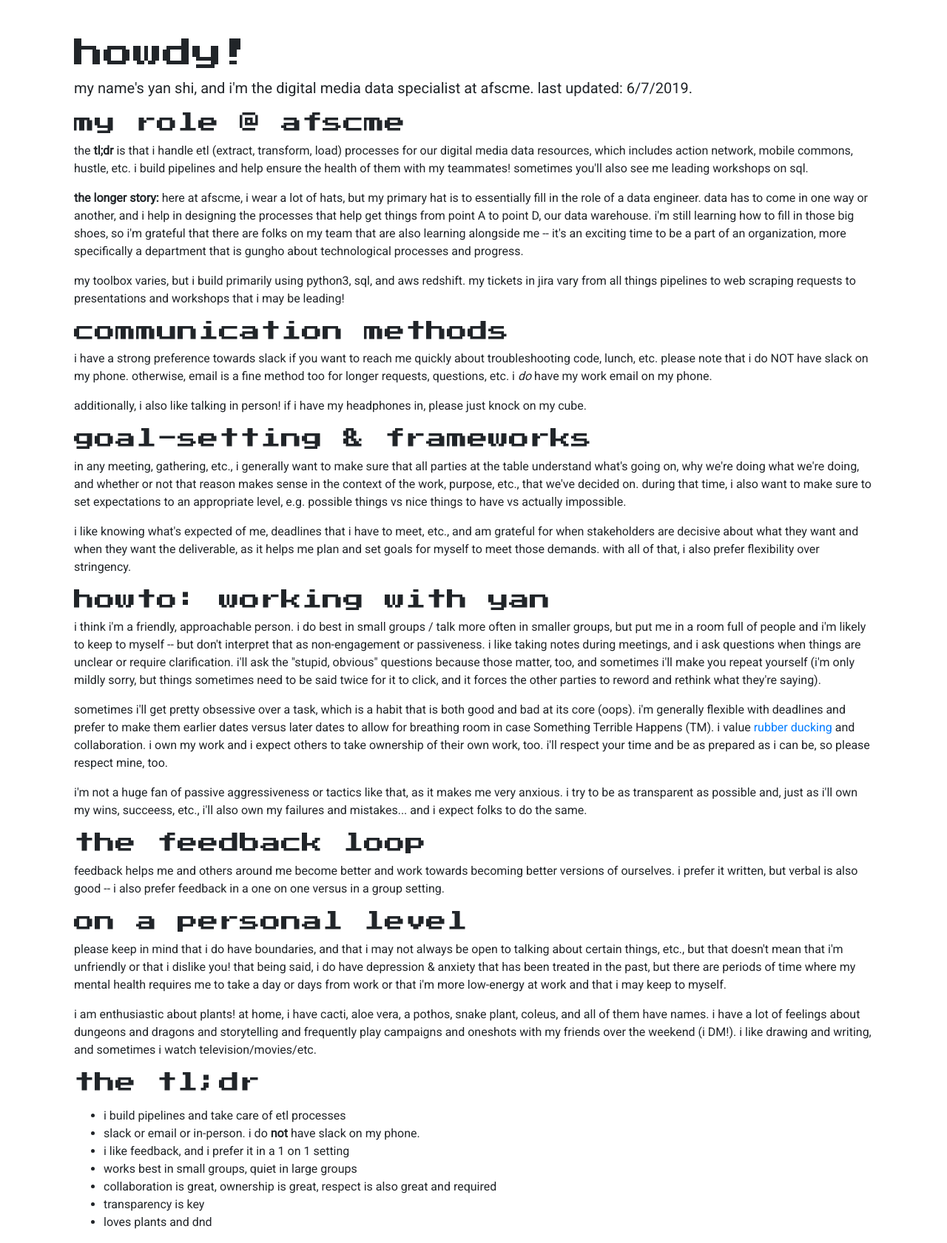
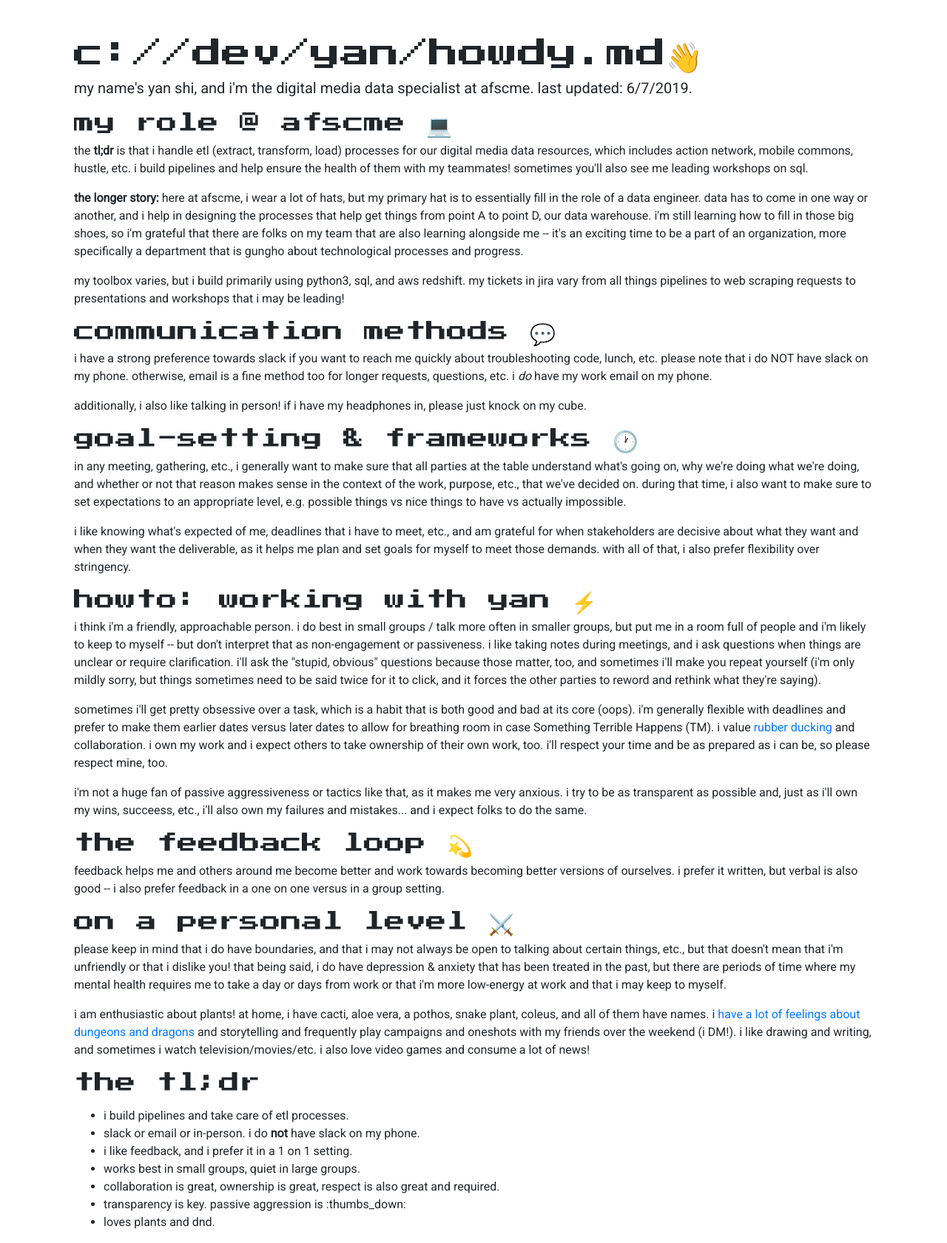
Before and after one commit to oneyanshi/oneyanshi-readme, a plain HTML site: page index.html in a window 1280 px wide. Shown: the whole page at 74% size. Drawn offline with nearby package versions, Linux system fonts and the light colour scheme.

Commit message:
Add links and emojis for flavor

```diff
--- a/index.html
+++ b/index.html
@@ -17,15 +17,18 @@
     </head>
 
     <body>
+        <script src="https://code.jquery.com/jquery-3.2.1.slim.min.js" integrity="sha384-KJ3o2DKtIkvYIK3UENzmM7KCkRr/rE9/Qpg6aAZGJwFDMVNA/GpGFF93hXpG5KkN" crossorigin="anonymous"></script>
+        <script src="https://cdnjs.cloudflare.com/ajax/libs/popper.js/1.12.9/umd/popper.min.js" integrity="sha384-ApNbgh9B+Y1QKtv3Rn7W3mgPxhU9K/ScQsAP7hUibX39j7fakFPskvXusvfa0b4Q" crossorigin="anonymous"></script>
+        <script src="https://maxcdn.bootstrapcdn.com/bootstrap/4.0.0/js/bootstrap.min.js" integrity="sha384-JZR6Spejh4U02d8jOt6vLEHfe/JQGiRRSQQxSfFWpi1MquVdAyjUar5+76PVCmYl" crossorigin="anonymous"></script>
         <div class="container">
 
             <div class="container">
-                <h1 class="mt-5 headers">howdy!</h1>
+                <h1 class="mt-5 headers">c://dev/yan/howdy.md👋</h1>
                     <p class="lead text">my name's yan shi, and i'm the digital media data specialist at afscme. last updated: 6/7/2019.</p>
             </div>
 
             <div class="container text">
-                <h3 class="headers">my role @ afscme</h3>
+                <h3 class="headers">my role @ afscme 💻</h3>
                 <p >the <strong>tl;dr</strong> is that i handle etl (extract, transform, load) processes for our digital media data resources, which includes action network, mobile commons,
                 hustle, etc. i build pipelines and help ensure the health of them with my teammates! sometimes you'll also see me leading workshops on sql.</p>
 
@@ -39,7 +42,7 @@
             </div>
 
             <div class="container text">
-                <h3 class="headers">communication methods</h3>
+                <h3 class="headers">communication methods 💬</h3>
                 <p>i have a strong preference towards slack if you want to reach me quickly about troubleshooting code, lunch, etc. please note that i do NOT have slack on my phone.
                 otherwise, email is a fine method too for longer requests, questions, etc. i <em>do</em> have my work email on my phone.
                 </p>
@@ -48,7 +51,7 @@
             </div>
 
             <div class="container text">
-                <h3 class="headers">goal-setting & frameworks</h3>
+                <h3 class="headers">goal-setting & frameworks 🕐</h3>
                 <p>in any meeting, gathering, etc., i generally want to make sure that all parties at the table understand what's going on, why we're doing what we're doing,
                     and whether or not that reason makes sense in the context of the work, purpose, etc., that we've decided on. during that time, i also want to make sure to set
                     expectations to an appropriate level, e.g. possible things vs nice things to have vs actually impossible.
@@ -59,7 +62,7 @@
             </div>
 
             <div class="container text">
-                <h3 class="headers">howto: working with yan</h3>
+                <h3 class="headers">howto: working with yan ⚡️</h3>
                 <p>i think i'm a friendly, approachable person. i do best in small groups / talk more often in smaller groups, but put me in a room full of people and i'm likely to
                 keep to myself -- but don't interpret that as non-engagement or passiveness. i like taking notes during meetings, and i ask questions when things are unclear or
                 require clarification. i'll ask the "stupid, obvious" questions because those matter, too, and sometimes i'll make you repeat yourself (i'm only mildly sorry, but
@@ -77,33 +80,33 @@
             </div>
 
             <div class="container text">
-                <h3 class="headers">the feedback loop</h3>
+                <h3 class="headers">the feedback loop 💫</h3>
                 <p>feedback helps me and others around me become better and work towards becoming better versions of ourselves. i prefer it written, but verbal is also good -- i also prefer feedback in a one on one
                     versus in a group setting.
                 </p>
             </div>
 
             <div class="container text">
-                <h3 class="headers">on a personal level</h3>
+                <h3 class="headers">on a personal level ⚔️</h3>
                 <p>please keep in mind that i do have boundaries, and that i may not always be open to talking about certain things, etc., but that doesn't mean that i'm unfriendly or that i dislike you! that being said,
                     i do have depression & anxiety that has been treated in the past, but there are periods of time where my mental health requires me to take a day or days from work or that i'm more low-energy at work
                     and that i may keep to myself.
                 </p>
-                <p>i am enthusiastic about plants! at home, i have cacti, aloe vera, a pothos, snake plant, coleus, and all of them have names. i have a lot of feelings about dungeons and dragons and storytelling and frequently
-                    play campaigns and oneshots with my friends over the weekend (i DM!). i like drawing and writing, and sometimes i watch television/movies/etc.
+                <p>i am enthusiastic about plants! at home, i have cacti, aloe vera, a pothos, snake plant, coleus, and all of them have names. i <a href="https://www.forbes.com/sites/goldiechan/2018/12/11/8-leadership-lessons-dnd/#6957a6c27015">have a lot of feelings about dungeons and dragons</a> and storytelling and frequently
+                    play campaigns and oneshots with my friends over the weekend (i DM!). i like drawing and writing, and sometimes i watch television/movies/etc. i also love video games and consume a lot of news!
                 </p>
             </div>
 
             <div class="container text">
                     <h3 class="headers">the tl;dr</h3>
                 <p><ul>
-                    <li>i build pipelines and take care of etl processes</li>
+                    <li>i build pipelines and take care of etl processes.</li>
                     <li>slack or email or in-person. i do <strong>not</strong> have slack on my phone.</li>
-                    <li>i like feedback, and i prefer it in a 1 on 1 setting</li>
-                    <li>works best in small groups, quiet in large groups</li>
-                    <li>collaboration is great, ownership is great, respect is also great and required</li>
-                    <li>transparency is key</li>
-                    <li>loves plants and dnd</li>
+                    <li>i like feedback, and i prefer it in a 1 on 1 setting.</li>
+                    <li>works best in small groups, quiet in large groups.</li>
+                    <li>collaboration is great, ownership is great, respect is also great and required.</li>
+                    <li>transparency is key. passive aggression is :thumbs_down:</li>
+                    <li>loves plants and dnd.</li>
                 </ul></p>
             </div>
 
```
